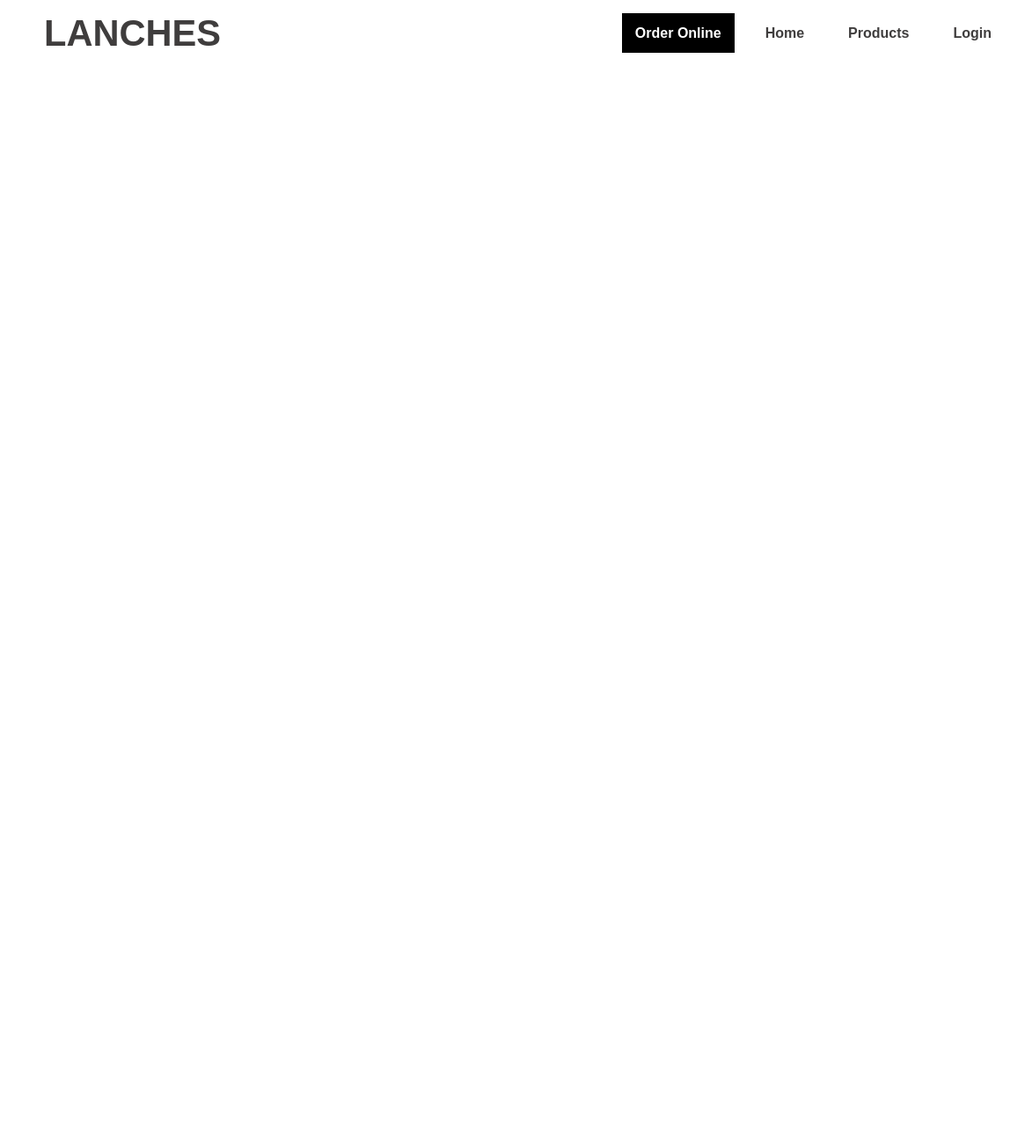
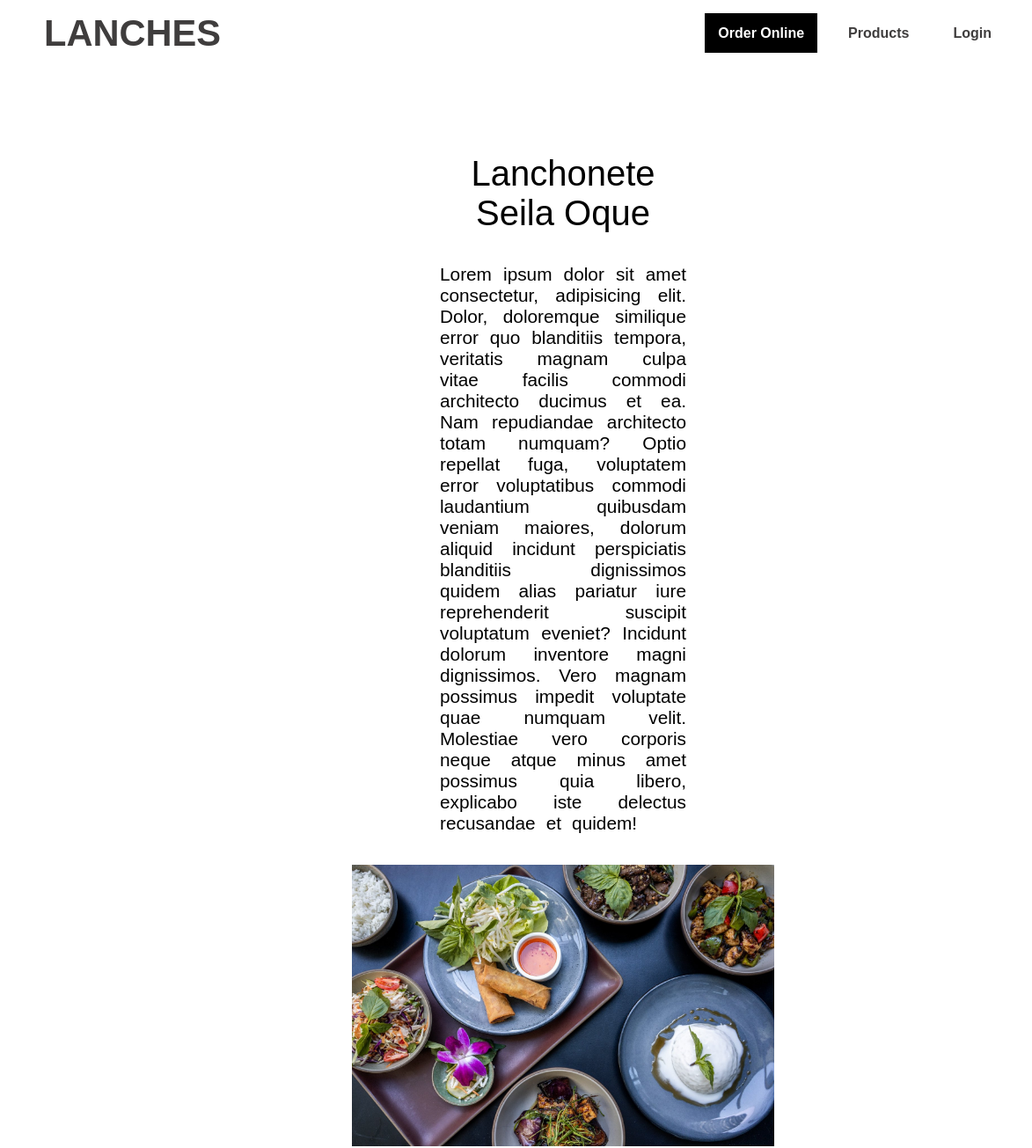
Before and after one commit to SenhorOver/teste-backend-lanchonete, a website built with webpack: page static-files/public/index.html in a window 1280 px wide. Shown: the top 1305 px of the page at 88% size, 0-1173 px from the left. Before the commit the page ends 800 px from the top, so only its background shows below. Built offline with nearby package versions, Linux system fonts and the light colour scheme.

Commit message:
adicionando main content e footer

```diff
--- a/static-files/public/index.html
+++ b/static-files/public/index.html
@@ -12,7 +12,6 @@
         <nav class="navbar">
             <ul class="menu">
                 <li><a href="#">Order Online</a></li>
-                <li><a href="#">Home</a></li>
                 <li><a href="#">Products</a>
                 <ul class="submenu">
                     <li><a href="#">Savory</a></li>
@@ -29,6 +28,24 @@
         </nav>
     </header>
 
+    <main class="mnMainContent">
+        <section class="topContent">
+            <div class="intro">
+                <h2 class="title">Lanchonete Seila Oque</h2>
+                <p class="subtitle">Lorem ipsum dolor sit amet consectetur, adipisicing elit. Dolor, doloremque similique error quo blanditiis tempora, veritatis magnam culpa vitae facilis commodi architecto ducimus et ea. Nam repudiandae architecto totam numquam?
+                Optio repellat fuga, voluptatem error voluptatibus commodi laudantium quibusdam veniam maiores, dolorum aliquid incidunt perspiciatis blanditiis dignissimos quidem alias pariatur iure reprehenderit suscipit voluptatum eveniet? Incidunt dolorum inventore magni dignissimos.
+                Vero magnam possimus impedit voluptate quae numquam velit. Molestiae vero corporis neque atque minus amet possimus quia libero, explicabo iste delectus recusandae et quidem!</p>
+            </div>
+        <div class="img">
+            <img src="../src/assets/img/food.jpg" alt="Foto de Comida">
+        </div>
+        </section>
+    </main>
+
+    <footer class="ftfooter">
+        Todos os direitos reservador ₢
+    </footer>
+
     <script src="js/bundle.js"></script>
 </body>
 </html>
--- /dev/null
+++ b/static-files/src/assets/css/partials/_footer.scss
@@ -0,0 +1,5 @@
+footer.ftfooter{
+    text-align: center;
+    padding: 50px 0;
+    background-color: rgb(209, 209, 209);
+}
--- /dev/null
+++ b/static-files/src/assets/css/partials/_main.scss
@@ -0,0 +1,29 @@
+main.mnMainContent{
+    padding: 100px 400px;
+
+    section.topContent{
+        div.intro{
+            padding: 0 100px;
+            h2.title{
+                text-align: center;
+                font-size: 2.5em;
+                font-weight: 100;
+                margin-bottom: 35px;
+            }
+
+            p.subtitle{
+                font-weight: 500;
+                font-size: 1.3em;
+                word-spacing: 0.3em;
+                text-align: justify;
+                margin-bottom: 35px;
+            }
+        }
+
+        div.img{
+            img{
+                width: 100%;
+            }
+        }
+    }
+}
--- a/static-files/src/assets/css/style.scss
+++ b/static-files/src/assets/css/style.scss
@@ -1,3 +1,5 @@
 @import 'partials/commons';
 @import 'partials/header';
 @import 'partials/animations';
+@import 'partials/main';
+@import 'partials/footer';
```
Also changed, not shown: static-files/public/js/bundle.js (+1 -1 lines), static-files/src/assets/css/style.css, static-files/src/assets/img/food.jpg (added), 1 other file.
